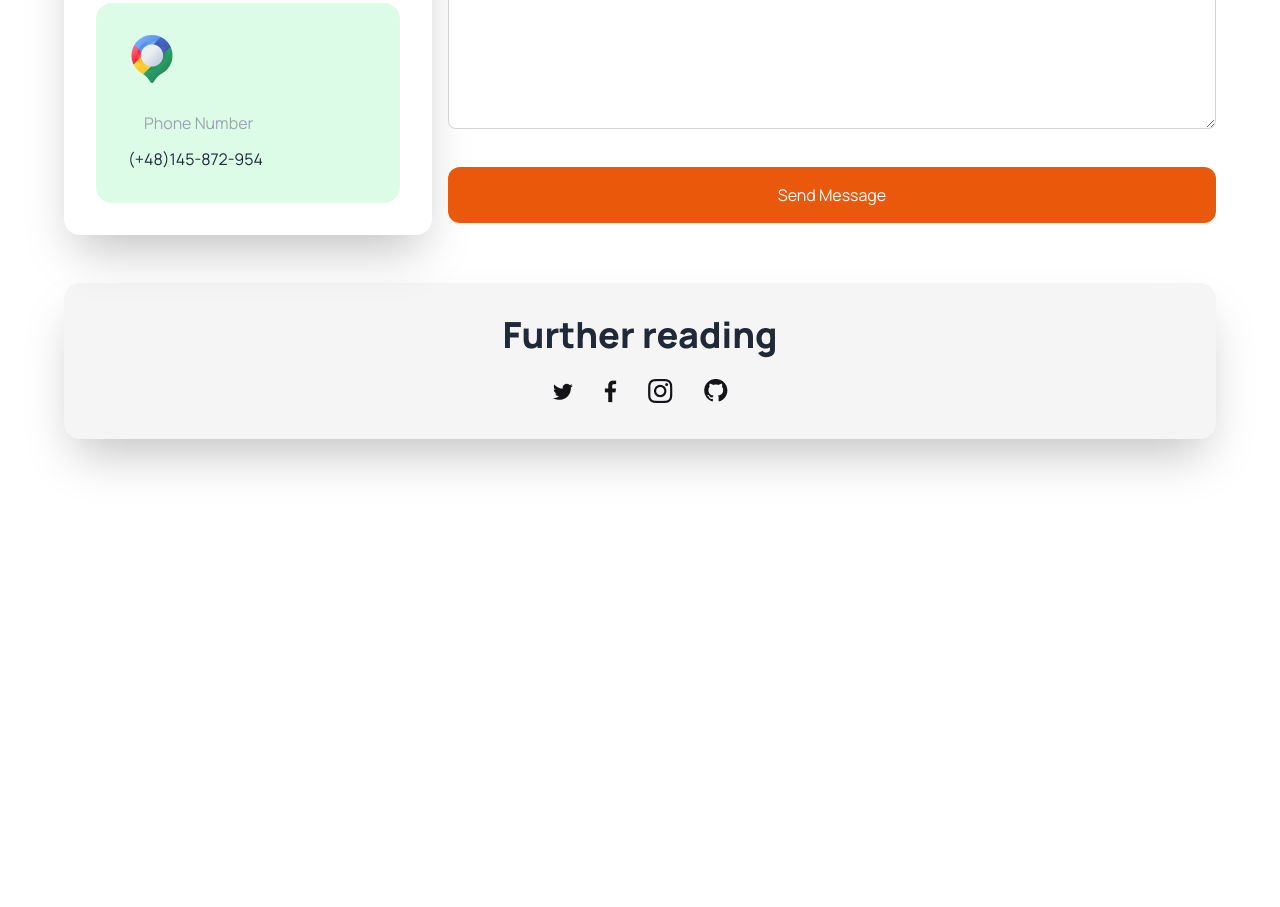
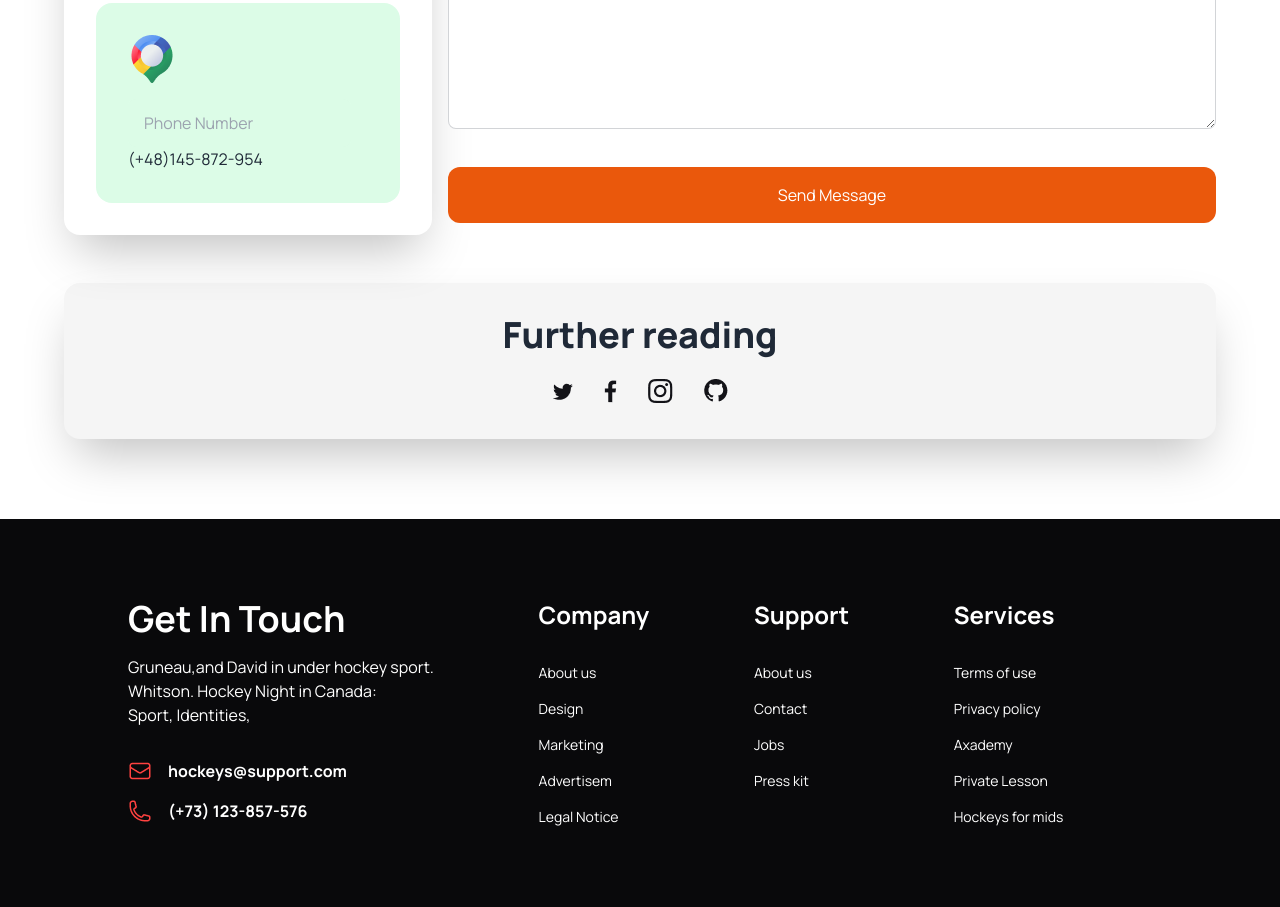
Before and after one commit to shakilahamedrana/My-Sports-Project, a plain HTML site: page index.html in a window 1280 px wide. Shown: the part 4617-5524 px from the top of the page. Before the commit the page ends 5136 px from the top, so only its background shows below. Drawn offline with nearby package versions, Linux system fonts and the light colour scheme.

Commit message:
footer section added

```diff
--- a/index.html
+++ b/index.html
@@ -501,8 +501,52 @@
         </section>
 
     </main>
-    <footer>
 
-    </footer>
+
+
+    <footer class="footer px-32 py-20 bg-zinc-950 text-base-content">
+
+                <aside class="text-white">
+                    <div>
+                        <h2 class="text-4xl font-bold">Get In Touch</h2>
+                        <p class="text-base mt-4">Gruneau,and David in under hockey sport.<br>Whitson. Hockey Night in Canada: <br>Sport, Identities, </p>
+                    </div>
+                    <div>
+                        <strong class="flex gap-4 text-base mt-6">
+                            <img src="icone/Frame9.png" alt="">
+                            hockeys@support.com
+                        </strong>
+                        <strong class="flex gap-4 text-base mt-4">
+                            <img src="icone/Frame10.png" alt="">
+                            (+73) 123-857-576
+                        </strong>
+                    </div>
+
+                    </aside>
+                    <nav class="text-white">
+                        <header class=" text-2xl text-white font-bold">Company</header>
+                            <a class="mt-6">About us</a>
+                        <a class= "link link-hover mt-2">Design</a>
+                        <a class="link link-hover mt-2">Marketing</a>
+                        <a class="link link-hover mt-2">Advertisem</a>
+                        <a class="link link-hover mt-2">Legal Notice</a>
+                    </nav>
+                    <nav class="text-white">
+                        <header class="text-white text-2xl font-bold">Support</header>
+                        <a class="link link-hover mt-6">About us</a>
+                        <a class="link link-hover mt-2">Contact</a>
+                        <a class="link link-hover mt-2">Jobs</a>
+                        <a class="link link-hover mt-2">Press kit</a>
+                    </nav>
+                    <nav class="text-white">
+                        <header class="text-white text-2xl font-bold">Services</header>
+                        <a class="link link-hover  mt-6">Terms of use</a>
+                        <a class="link link-hover mt-2">Privacy policy</a>
+                        <a class="link link-hover mt-2">Axademy</a>
+                        <a class="link link-hover mt-2">Private Lesson</a>
+                        <a class="link link-hover mt-2">Hockeys for mids</a>
+                    </nav>
+
+        </footer>
 </body>
 </html>
```
